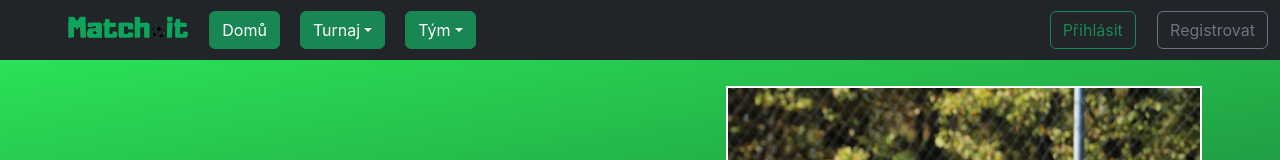
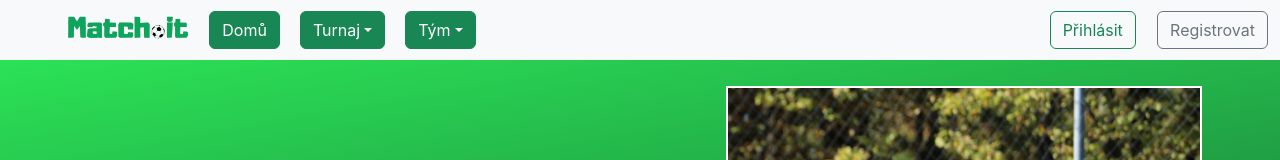
Before and after one commit to OliverPCV/uuMatchItApp, a React (Create React App) app in the folder client/: page / in a window 1280 px wide. Shown: the top 160 px of the page. Built offline with nearby package versions, Linux system fonts and the light colour scheme; no server answers; what @g-loot/react-tournament-brackets would draw is missing.

Commit message:
design update

```diff
--- a/client/src/components/Navbar.jsx
+++ b/client/src/components/Navbar.jsx
@@ -99,7 +99,7 @@ function AppNavbar() {
 
   return (
     <>
-      <Navbar bg="dark" variant="dark" expand="lg">
+      <Navbar bg="light" variant="dark" expand="lg">
       <img className="navlogo" src={MatchitLogo} alt="Logo" />
         <Container className='container'>
           <Navbar.Toggle aria-controls="basic-navbar-nav" />
```
